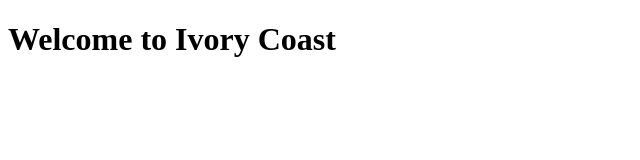
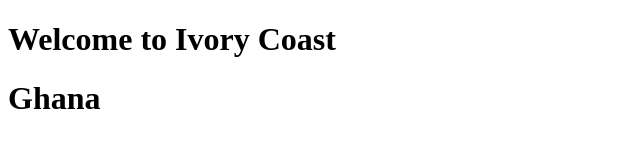
Before and after one commit to damanadidier/niitGoH, a plain HTML site: page index.html in a window 1280 px wide. Shown: the whole page, without its empty margins (0-640 px from the left). Drawn offline with Linux system fonts and the light colour scheme.

Commit message:
added Ghana to index.html

```diff
--- a/index.html
+++ b/index.html
@@ -8,6 +8,7 @@
 </head>
 <body>
     <h1>Welcome to Ivory Coast</h1>
+    <h1>Ghana</h1>
 
 </body>
 </html>
```
